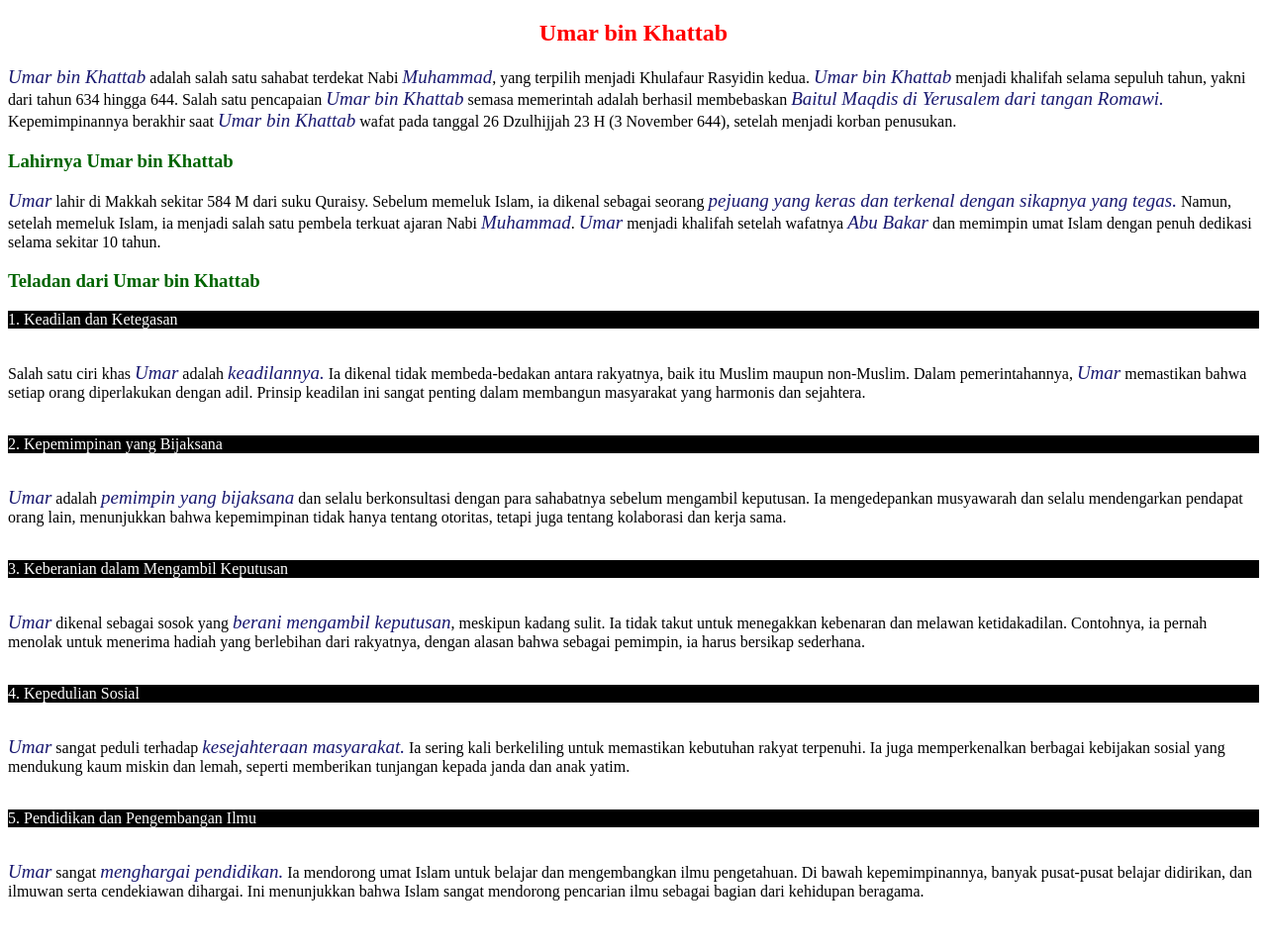
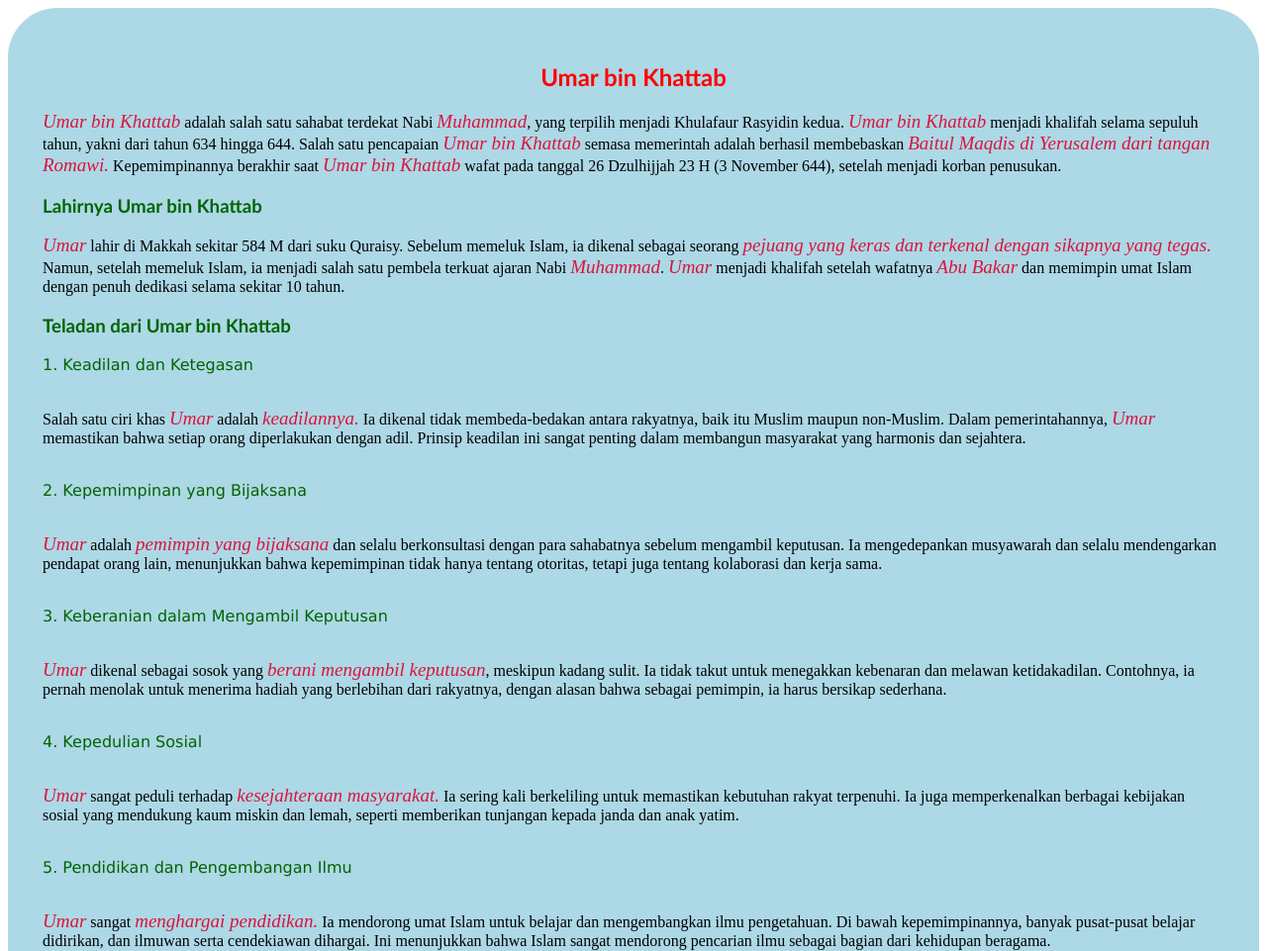
Before and after one commit to OmarInSpace/HTML, a plain HTML site: page tugas-9-omar/index.html in a window 1280 px wide. Shown: the top 961 px of the page at 99% size. Drawn offline with Linux system fonts and the light colour scheme.

Commit message:
tugas-9-omar-CSS

```diff
--- a/tugas-9-omar/index.html
+++ b/tugas-9-omar/index.html
@@ -7,7 +7,7 @@
     <link rel="stylesheet" href="style.css">
   </head>
   <body>
-    <section>
+ <section>
       <h1 align="center">Umar bin Khattab</h1> <!--ini sub judul-->
       <p>  <i>Umar bin Khattab</i> adalah salah satu sahabat terdekat Nabi <i>Muhammad</i>, yang
         terpilih menjadi Khulafaur Rasyidin kedua. <i>Umar bin Khattab</i> menjadi
@@ -16,13 +16,11 @@
         membebaskan <i>Baitul Maqdis di Yerusalem dari tangan Romawi.</i>
         Kepemimpinannya berakhir saat <i>Umar bin Khattab</i> wafat pada tanggal 26
         Dzulhijjah 23 H (3 November 644), setelah menjadi korban penusukan.</p>
-    </section>
-    <section>
+
+
         <h3>Lahirnya Umar bin Khattab</h3>
         <p><i>Umar</i> lahir di Makkah sekitar 584 M dari suku Quraisy. Sebelum memeluk Islam, ia dikenal sebagai seorang <i>pejuang yang keras dan terkenal dengan sikapnya yang tegas.</i> Namun, setelah memeluk Islam, ia menjadi salah satu pembela terkuat ajaran Nabi <i>Muhammad</i>. <i>Umar</i> menjadi khalifah setelah wafatnya <i>Abu Bakar</i> dan memimpin umat Islam dengan penuh dedikasi selama sekitar 10 tahun.</p>
-    </section>
-    <section>
-        <h3>Teladan dari Umar bin Khattab</h3>
+         <h3>Teladan dari Umar bin Khattab</h3>
         <p><p class="one">1. Keadilan dan Ketegasan</p>
         <br>
 Salah satu ciri khas <i>Umar</i> adalah <i>keadilannya.</i> Ia dikenal tidak membeda-bedakan antara rakyatnya, baik itu Muslim maupun non-Muslim. Dalam pemerintahannya, <i>Umar</i> memastikan bahwa setiap orang diperlakukan dengan adil. Prinsip keadilan ini sangat penting dalam membangun masyarakat yang harmonis dan sejahtera.
@@ -44,10 +42,11 @@ Salah satu ciri khas <i>Umar</i> adalah <i>keadilannya.</i> Ia dikenal tidak mem
 <i>Umar</i> sangat <i>menghargai pendidikan.</i> Ia mendorong umat Islam untuk belajar dan mengembangkan ilmu pengetahuan. Di bawah kepemimpinannya, banyak pusat-pusat belajar didirikan, dan ilmuwan serta cendekiawan dihargai. Ini menunjukkan bahwa Islam sangat mendorong pencarian ilmu sebagai bagian dari kehidupan beragama.
 <br><br><br><br>
 <i>Umar bin Khattab</i> adalah contoh teladan yang luar biasa dalam berbagai aspek kehidupan, dari kepemimpinan hingga kepedulian sosial. Keadilan, kebijaksanaan, dan keberaniannya dalam mengambil keputusan menciptakan fondasi yang kuat bagi pertumbuhan dan perkembangan umat Islam. Meneladani sikap dan tindakan Umar bin Khattab adalah langkah penting dalam membangun karakter dan akhlak yang baik dalam diri kita. Semoga kita semua dapat mengambil hikmah dari kehidupan Umar</i> dan menerapkannya dalam kehidupan sehari-hari. Aamiin.</p>
-    </section>
+
     <br>
     <footer>
         Ibrahim Omar &copy; 2025
     </footer>
+    </section>
   </body>
 </html>
--- a/tugas-9-omar/style.css
+++ b/tugas-9-omar/style.css
@@ -1,42 +1,49 @@
 h1 {
-    color: red;
+  color: red;
+  font-family: "Gill Sans", "Gill Sans MT", Calibri, "Trebuchet MS", sans-serif;
 }
 
 h3 {
-    color: darkgreen;
+  color: darkgreen;
+  font-family: "Gill Sans", "Gill Sans MT", Calibri, "Trebuchet MS", sans-serif;
 }
 
 .one {
-    background-color: black;
-    color: white;
+  color: darkgreen;
+  font-family: Verdana, Geneva, Tahoma, sans-serif;
 }
 
 .two {
-     background-color: black;
-    color: white;
+  color: darkgreen;
+  font-family: Verdana, Geneva, Tahoma, sans-serif;
 }
 
 .three {
-     background-color: black;
-    color: white;
+  color: darkgreen;
+  font-family: Verdana, Geneva, Tahoma, sans-serif;
 }
 
 .four {
-     background-color: black;
-    color: white;
+  color: darkgreen;
+  font-family: Verdana, Geneva, Tahoma, sans-serif;
 }
 
 .five {
-     background-color: black;
-    color: white;
+  color: darkgreen;
+  font-family: Verdana, Geneva, Tahoma, sans-serif;
 }
 
 footer {
-    background-color: black;
-    color: yellow;
+  color: midnightblue;
 }
 
 i {
-    color: midnightblue;
-    font-size: 19px;
+  color: crimson;
+  font-size: 19px;
 }
+
+section {
+  background-color: lightblue;
+  padding: 35px;
+  border-radius: 50px;
+}
```
